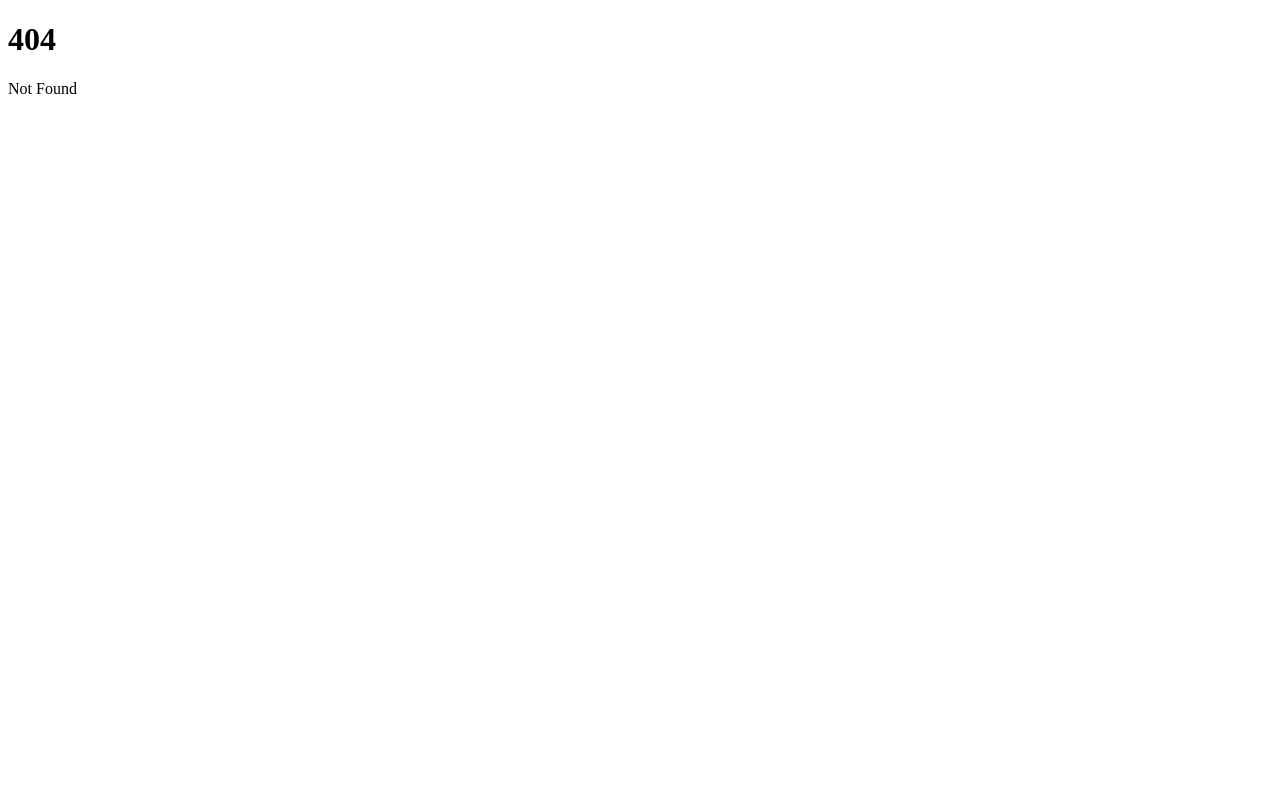
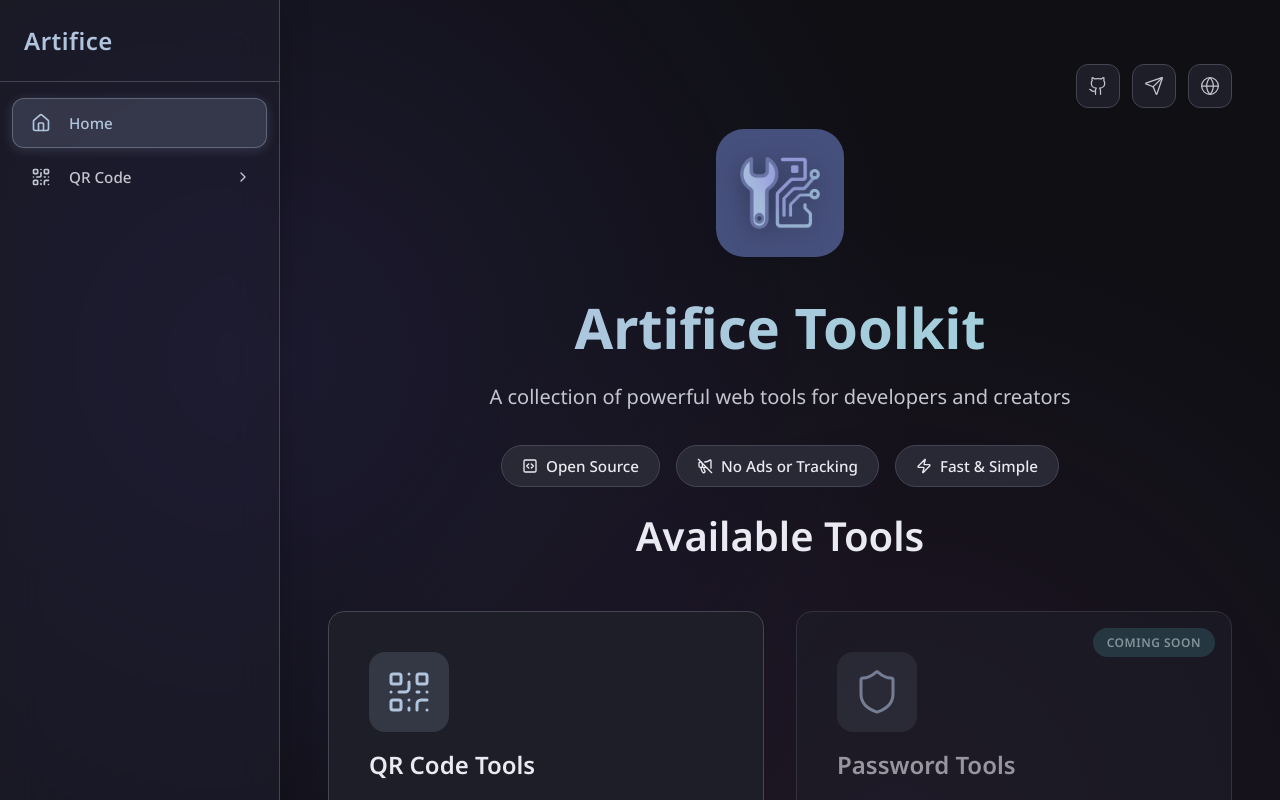
Before and after one commit to L4zzur/artifice, a SvelteKit app in the folder frontend/: page / in a window 1280 px wide. Before the commit this address had no page. Shown: the top 800 px of the page. Built offline with nearby package versions, Linux system fonts and the light colour scheme.

Commit message:
feature(frontend): create home page

```diff
--- /dev/null
+++ b/frontend/src/routes/+error.svelte
@@ -0,0 +1,43 @@
+<script lang="ts">
+  import { page } from "$app/stores";
+  import { AlertTriangle } from "lucide-svelte";
+</script>
+
+<div class="error-page">
+  <div class="error-content">
+    <AlertTriangle size={64} />
+    <h1>Oops! Something went wrong</h1>
+    <p>{$page.error?.message || "An unexpected error occurred"}</p>
+    <a href="/" class="button">Go back home</a>
+  </div>
+</div>
+
+<style>
+  .error-page {
+    display: flex;
+    align-items: center;
+    justify-content: center;
+    min-height: 100vh;
+    padding: 2rem;
+  }
+
+  .error-content {
+    text-align: center;
+    max-width: 500px;
+  }
+
+  h1 {
+    margin: 1rem 0;
+    color: var(--md-sys-color-error);
+  }
+
+  .button {
+    display: inline-block;
+    margin-top: 2rem;
+    padding: 0.875rem 1.5rem;
+    background: var(--md-sys-color-primary);
+    color: var(--md-sys-color-on-primary);
+    text-decoration: none;
+    border-radius: var(--md-sys-shape-corner-medium);
+  }
+</style>
--- /dev/null
+++ b/frontend/src/routes/+layout.svelte
@@ -0,0 +1,49 @@
+<script lang="ts">
+  import { page } from "$app/stores";
+  import favicon from "$lib/assets/favicon.svg";
+  import Sidebar from "$lib/components/Sidebar.svelte";
+  import "$lib/styles/theme.css";
+
+  let { children } = $props();
+</script>
+
+<svelte:head>
+  <link rel="icon" href={favicon} />
+
+  {#if $page.data.meta}
+    <title>{$page.data.meta.title}</title>
+    <meta name="description" content={$page.data.meta.description} />
+  {/if}
+</svelte:head>
+
+<div class="app-layout">
+  <Sidebar />
+
+  <main>
+    {@render children()}
+  </main>
+</div>
+
+<style>
+  .app-layout {
+    display: flex;
+    min-height: 100vh;
+    background:
+      radial-gradient(
+        circle at 20% 30%,
+        rgba(106, 90, 205, 0.15),
+        transparent 50%
+      ),
+      radial-gradient(
+        circle at 70% 70%,
+        rgba(168, 84, 194, 0.1),
+        transparent 50%
+      ),
+      var(--md-sys-color-background);
+  }
+
+  main {
+    flex: 1;
+    padding: 2rem;
+  }
+</style>
--- /dev/null
+++ b/frontend/src/routes/+page.svelte
@@ -0,0 +1,204 @@
+<script lang="ts">
+  import {
+    MegaphoneOff,
+    QrCode,
+    Shield,
+    Sparkles,
+    SquareCode,
+    Zap,
+  } from "lucide-svelte";
+
+  import icon from "$lib/assets/icon.png";
+
+  import ToolCard from "$lib/components/ui/ToolCard.svelte";
+  import SocialLinks from "$lib/components/ui/SocialLinks.svelte";
+
+  const tools = [
+    {
+      icon: QrCode,
+      title: "QR Code Tools",
+      description: "Generate and scan QR codes with ease",
+      href: "/qr",
+    },
+    {
+      icon: Shield,
+      title: "Password Tools",
+      description: "Generate strong and secure passwords",
+      href: "/password",
+      comingSoon: true,
+    },
+    {
+      icon: Zap,
+      title: "More Tools",
+      description: "Additional utilities coming soon",
+      href: "#",
+      comingSoon: true,
+    },
+  ];
+</script>
+
+<div class="page-container">
+  <div class="page-header">
+    <SocialLinks />
+  </div>
+
+  <section class="hero">
+    <div class="hero-content">
+      <div class="hero-icon">
+        <img src={icon} alt="Artifice Toolkit" />
+      </div>
+      <h1>Artifice Toolkit</h1>
+      <p class="hero-subtitle">
+        A collection of powerful web tools for developers and creators
+      </p>
+      <div class="hero-features">
+        <span class="hero-feature-badge">
+          <SquareCode size={16} strokeWidth={2} />
+          Open Source
+        </span>
+        <span class="hero-feature-badge">
+          <MegaphoneOff size={16} strokeWidth={2} />
+          No Ads or Tracking
+        </span>
+        <span class="hero-feature-badge">
+          <Zap size={16} strokeWidth={2} />
+          Fast & Simple
+        </span>
+      </div>
+    </div>
+  </section>
+
+  <section class="tools">
+    <h2>Available Tools</h2>
+    <div class="tools-grid">
+      {#each tools as tool}
+        <ToolCard
+          icon={tool.icon}
+          title={tool.title}
+          description={tool.description}
+          href={tool.href}
+          comingSoon={tool.comingSoon}
+        />
+      {/each}
+    </div>
+  </section>
+</div>
+
+<style>
+  .page-container {
+    min-height: 100vh;
+    display: flex;
+    flex-direction: column;
+    padding: 1rem;
+    max-width: 1400px;
+    margin: 0 auto;
+  }
+
+  .page-header {
+    display: flex;
+    justify-content: flex-end;
+    padding: 1rem 0 0 0;
+  }
+
+  .hero {
+    display: flex;
+    align-items: center;
+    justify-content: center;
+    min-height: 25rem;
+    text-align: center;
+  }
+
+  .hero-content {
+    max-width: 800px;
+  }
+
+  .hero-icon {
+    display: inline-flex;
+    padding: 1.5rem;
+    background: var(--md-sys-color-primary-container);
+    border-radius: var(--md-sys-shape-corner-extra-large);
+    color: var(--md-sys-color-primary);
+    margin-bottom: 2rem;
+  }
+
+  .hero-icon img {
+    width: 80px;
+    height: 80px;
+    object-fit: contain;
+    filter: drop-shadow(0 4px 12px rgba(0, 0, 0, 0.308));
+  }
+
+  h1 {
+    font-size: 3.5rem;
+    font-weight: 700;
+    color: var(--md-sys-color-on-surface);
+    margin: 0 0 1rem 0;
+    background: linear-gradient(
+      135deg,
+      var(--md-sys-color-primary),
+      var(--md-sys-color-tertiary)
+    );
+    -webkit-background-clip: text;
+    -webkit-text-fill-color: transparent;
+    background-clip: text;
+  }
+
+  .hero-subtitle {
+    font-size: 1.25rem;
+    color: var(--md-sys-color-on-surface-variant);
+    margin: 0 0 2rem 0;
+    line-height: 1.6;
+  }
+
+  .hero-features {
+    display: flex;
+    gap: 1rem;
+    justify-content: center;
+    flex-wrap: wrap;
+  }
+
+  .hero-feature-badge {
+    display: inline-flex;
+    align-items: center;
+    gap: 0.5rem;
+    padding: 0.625rem 1.25rem;
+    background: var(--md-sys-color-surface-container-high);
+    border: 1px solid var(--md-sys-color-outline-variant);
+    border-radius: var(--md-sys-shape-corner-full);
+    color: var(--md-sys-color-on-surface);
+    font-weight: 500;
+    font-size: 0.95rem;
+  }
+
+  .tools h2 {
+    text-align: center;
+    font-size: 2.5rem;
+    font-weight: 600;
+    color: var(--md-sys-color-on-surface);
+    margin: 0 0 3rem 0;
+  }
+
+  .tools-grid {
+    display: grid;
+    grid-template-columns: repeat(auto-fit, minmax(320px, 1fr));
+    gap: 2rem;
+  }
+
+  @media (max-width: 768px) {
+    h1 {
+      font-size: 2.5rem;
+    }
+
+    .hero-subtitle {
+      font-size: 1.125rem;
+    }
+
+    .tools h2 {
+      font-size: 2rem;
+    }
+
+    .tools-grid {
+      grid-template-columns: 1fr;
+    }
+  }
+</style>
--- /dev/null
+++ b/frontend/src/routes/+page.ts
@@ -0,0 +1,10 @@
+import { siteConfig } from "$lib/config/site";
+
+export const load = () => {
+  return {
+    meta: {
+      title: siteConfig.meta.title,
+      description: siteConfig.meta.description,
+    }
+  };
+};
```
